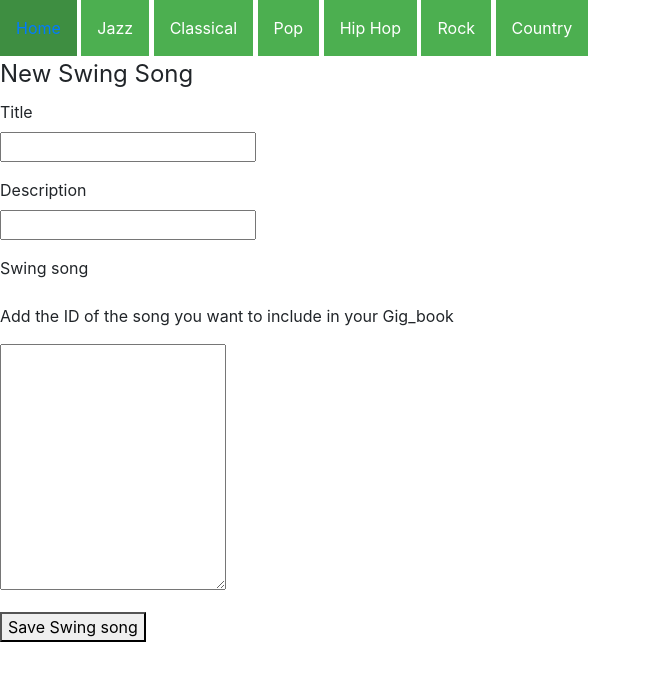
After one commit to fatpat314/Gig_book, a Flask app: page /swing_songs/new in a window 1280 px wide. The commit adds this page. Shown: the top 681 px of the page, without its empty margins (0-651 px from the left). Run offline with Flask 2, Linux system fonts and the light colour scheme; some libraries are stand-ins or nearby versions.

Commit message:
Trying to get the url_creator to work. Also trying to find a way to use a smaller number of databases.

```diff
--- a/app.py
+++ b/app.py
@@ -1,4 +1,4 @@
-from flask import Flask, render_template
+from flask import Flask, render_template, request, redirect, url_for
 from pymongo import MongoClient
 
 client = MongoClient()
@@ -7,15 +7,49 @@ swing_songs = db.swing_songs
 
 app = Flask (__name__)
 
+def swing_song_url_creator(id_lst):
+    swing_song_list = []
+    for swing_song_id in id_lst:
+        swing_peice = 'https://youtube.com/embed/' + swing_song_id
+        swing_song_list.append(swing_peice)
+    return swing_song_list
+
 @app.route('/')
 def index():
     """Return homepage."""
     return render_template('home.html', msg='Welcome to Gig_book')
 
-@app.route('/swing')
+"""SWING"""
+
+@app.route('/swing_index')
 def swing():
     """Show Swing songs"""
-    return render_template('swing.html', swing_songs=swing_songs.find())
+    return render_template('swing_index.html', swing_songs=swing_songs.find())
+
+@app.route('/swing_songs/new')
+def swing_songs_new():
+    """Add a new swing song"""
+    return render_template('swing_songs_new.html')
+
+@app.route('/swing_songs', methods=['POST'])
+def swing_songs_submit():
+    """Submit a new swing song"""
+    #Grab the song IDS and make a list out of them
+    swing_song_ids = request.form.get('swing_song_ids').split()
+    #call out helper function to create the list of links
+    swing_song_list = swing_song_url_creator(swing_song_ids)
+
+    swing_song = {
+        'title': request.form.get('title'),
+        'description': request.form.get('description'),
+        'swing_song_list': swing_song_list,
+        'swing_song_ids': swing_song_ids
+    }
+    swing_songs.insert_one(swing_song)
+    print(request.form.to_dict())
+    return redirect(url_for('swing_index'))
+
+
 
 
 if __name__ == '__main__':
--- a/templates/base.html
+++ b/templates/base.html
@@ -95,7 +95,7 @@
 <div class="dropdown">
   <button class="dropbtn">Jazz</button>
   <div class="dropdown-content">
-    <a href="/swing">Swing</a>
+    <a href="/swing_index">Swing</a>
     <a href="#">Bebop</a>
     <a href="#">Big Band</a>
     <a href="#">Django</a>
--- /dev/null
+++ b/templates/swing_songs_new.html
@@ -0,0 +1,31 @@
+{% extends 'base.html' %}
+
+{% block content %}
+<form method='POST' action='/swing_songs'>
+    <fieldset>
+        <legend>New Swing Song</legend>
+    <!-- TITLE -->
+            <p>
+                <label for='title'>Title</label><br>
+                <input type='text' name='description' />
+            </p>
+        <!-- Description -->
+            <p>
+                <label for='description'>Description</label><br>
+                <input type='text' name='description' />
+            </p>
+
+        <!-- Swing song ids -->
+            <p>
+                <label for='swing_song-ids'>Swing song</label><br>
+                <p>Add the ID of the song you want to include in your Gig_book</p>
+                <textarea id='swing_song-ids' name='swing_song_ids' rows='10'></textarea>
+            </p>
+    </fieldset>
+
+            <!-- BUTTON -->
+            <p>
+                <button type='submit'>Save Swing song</button>
+            </p>
+</form>
+{% endblock %}
```
Also changed, not shown: templates/swing_index.html (renamed from templates/swing.html, +6 -1 lines).
